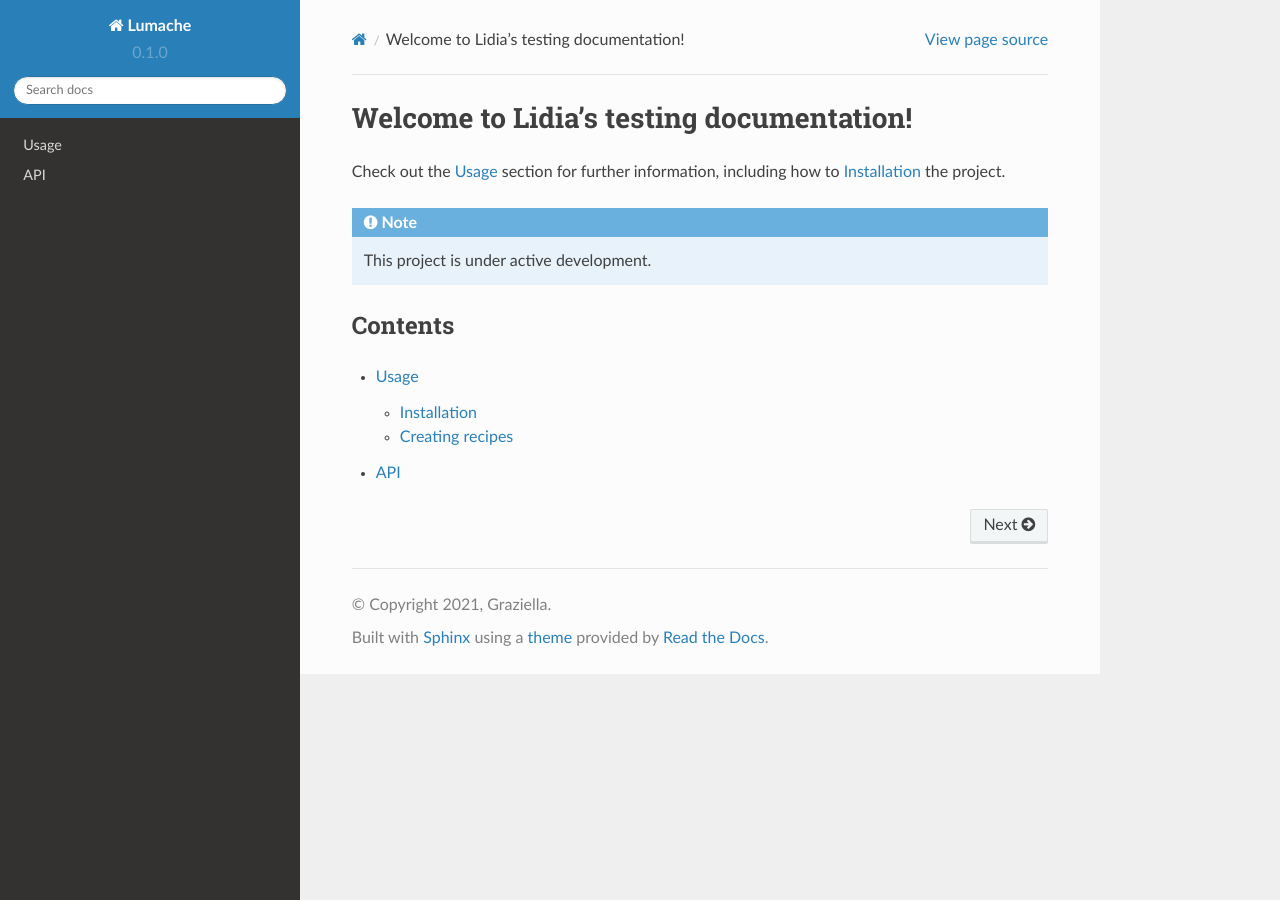
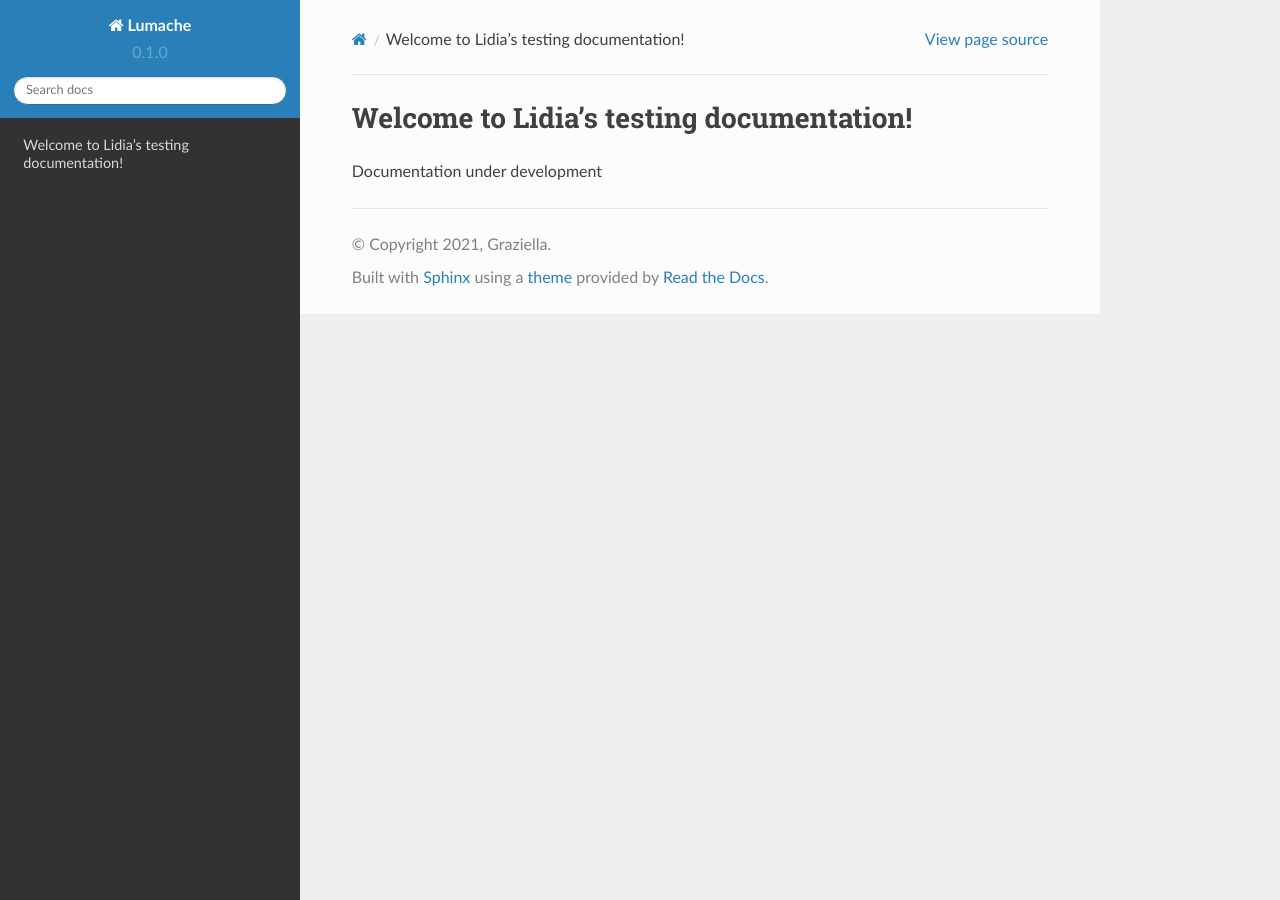
Before and after one commit to lidix91/rtd-test, a Sphinx documentation site: the page built from docs/source/index.rst, in a window 1280 px wide. Built offline with Sphinx 7.4.7 and the Read the Docs theme 2.0.0, drawn with Linux system fonts in a browser that asks for light colours.

Commit message:
Update index.rst

```diff
--- a/docs/source/index.rst
+++ b/docs/source/index.rst
@@ -2,17 +2,4 @@ Welcome to Lidia's testing documentation!
 =========================================
 
 
-Check out the :doc:`usage` section for further information, including
-how to :ref:`installation` the project.
-
-.. note::
-
-   This project is under active development.
-
-Contents
---------
-
-.. toctree::
-
-   usage
-   api
+Documentation under development
```
